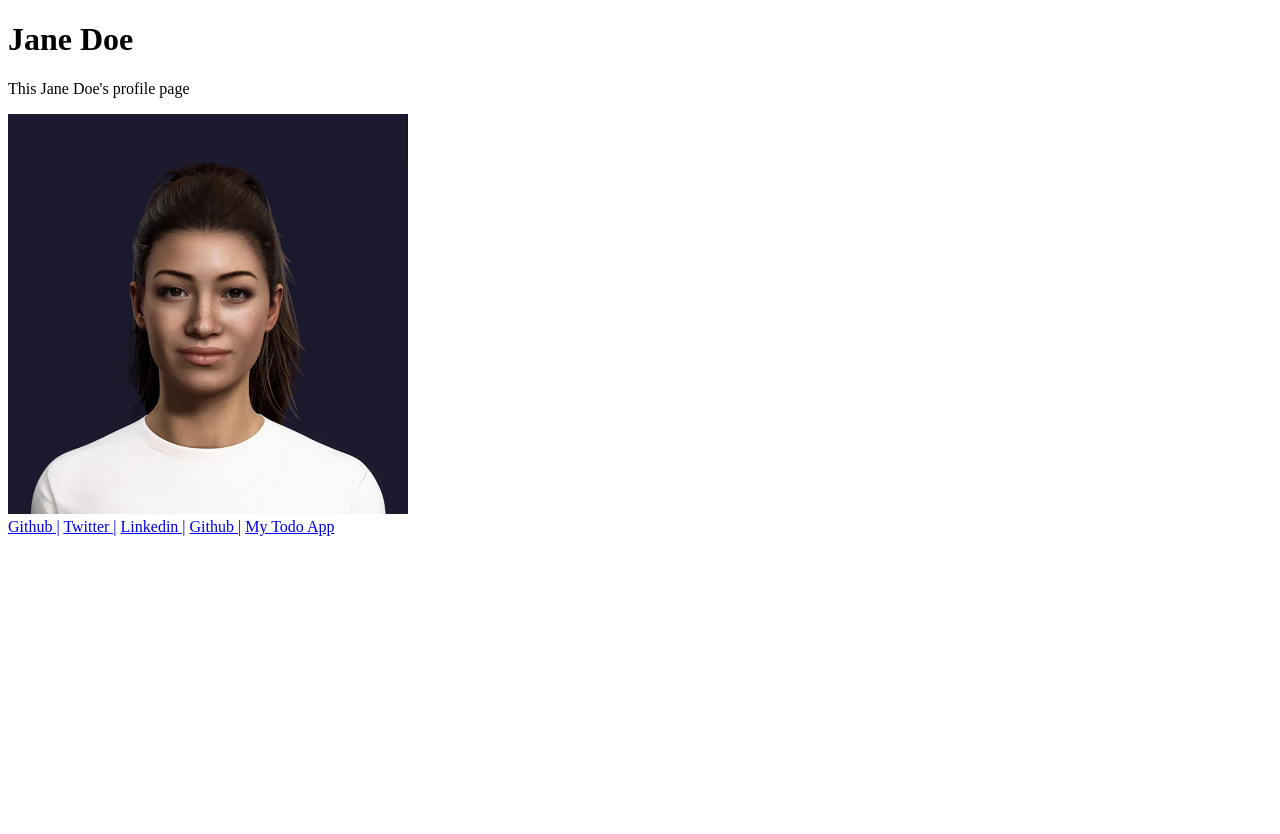
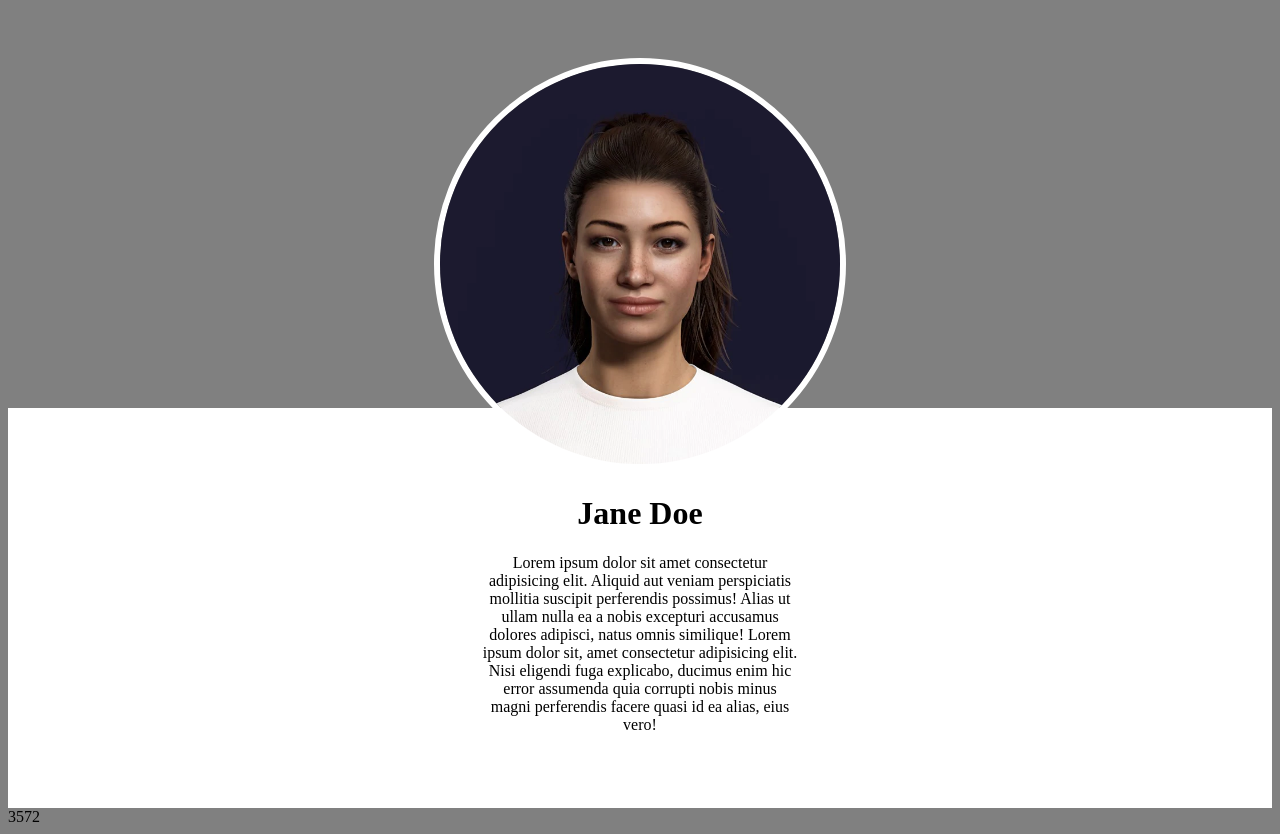
Before and after one commit to aminubarade/TodoApp-Backend, a plain HTML site: page profile.html in a window 1280 px wide. Before the commit the page ends 800 px from the top, so only its background shows below. Drawn offline with Linux system fonts and the light colour scheme.

Commit message:
profile page tutorial

```diff
--- a/profile.html
+++ b/profile.html
@@ -4,20 +4,34 @@
   <meta charset="UTF-8">
   <meta http-equiv="X-UA-Compatible" content="IE=edge">
   <meta name="viewport" content="width=device-width, initial-scale=1.0">
+  <link rel="stylesheet" href="styles/style.css">
   <title>Profile Page</title>
 </head>
 <body>
-  <h1>Jane Doe</h1>
-  <p>This Jane Doe's profile page</p>
-  <div id="img-links-container">
-    <img src="image.webp" alt="profile image" width="400px" height="400px">
-    <div id="links">
-      <a href="#">Github |</a>
-      <a href="#">Twitter |</a>
-      <a href="#">Linkedin |</a>
-      <a href="#">Github |</a>
-      <a href="index.html">My Todo App</a>
+  <div class="container">
+    <div class="row">
+
+    </div>
+    <div class="row bg-white">
+      <div class="content">
+        <div class="profile-img">
+          <img src="image.webp" alt="" class="img">
+        </div>
+        <div class="img-text">
+          <h1 class="heading">Jane Doe</h1>
+          <p class="content">
+            Lorem ipsum dolor sit amet consectetur adipisicing elit. Aliquid aut veniam perspiciatis mollitia suscipit perferendis possimus! Alias ut ullam nulla ea a nobis excepturi accusamus dolores adipisci, natus omnis similique!
+            Lorem ipsum dolor sit, amet consectetur adipisicing elit. Nisi eligendi fuga explicabo, ducimus enim hic error assumenda quia corrupti nobis minus magni perferendis facere quasi id ea alias, eius vero!
+
+          </p>
+
+        </div>
+      </div>
+
+
     </div>
   </div>
 </body>
 </html>
+
+3572
--- a/styles/style.css
+++ b/styles/style.css
@@ -1,3 +1,40 @@
 body {
   background-color: gray;
 }
+
+.container {
+
+}
+
+
+.row {
+
+  height: 50vh;
+
+
+}
+
+.profile-img  {
+
+}
+.content {
+  width: 50%;
+  margin: auto;
+  text-align: center;
+}
+
+.img {
+
+  height: 400px;
+  width: 400px;
+  border-radius: 50%;
+  margin-top: -350px;
+  border: solid;
+  border-color: white;
+  border-width: 6px;
+
+}
+
+.bg-white {
+  background-color: white;
+}
```
